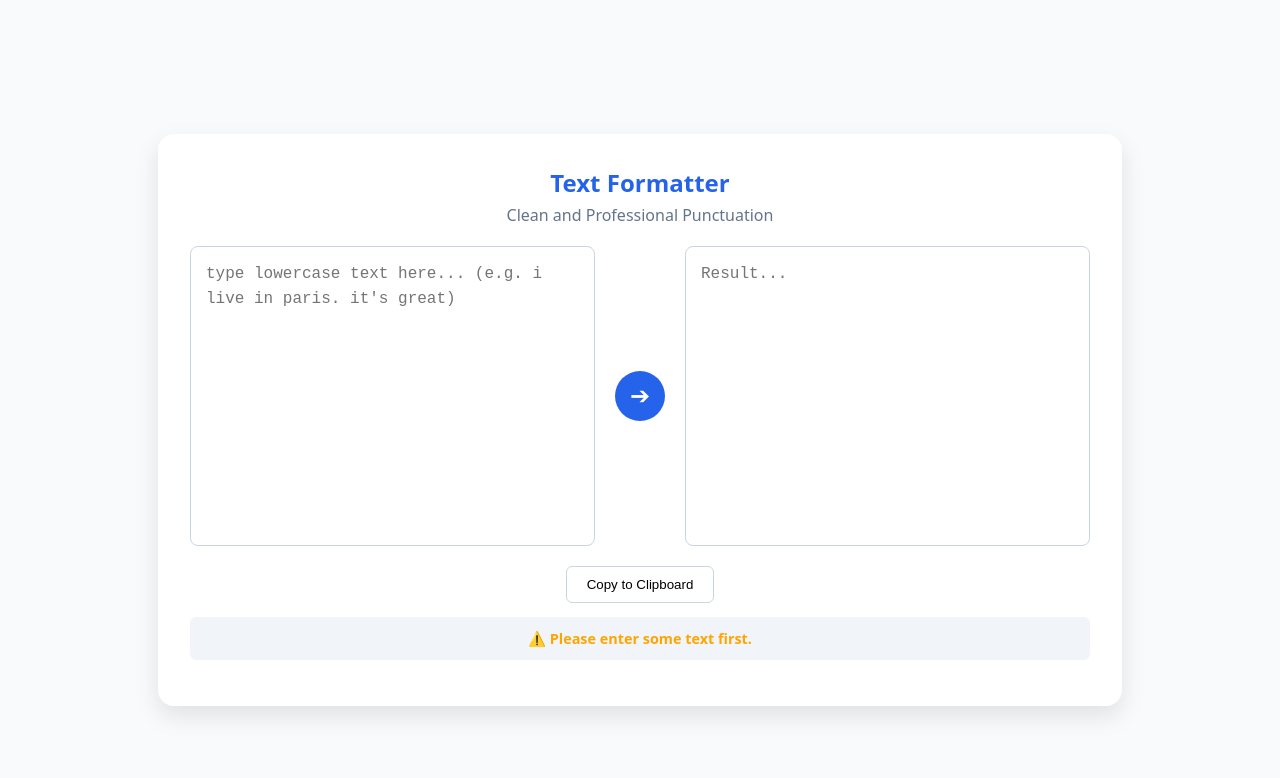
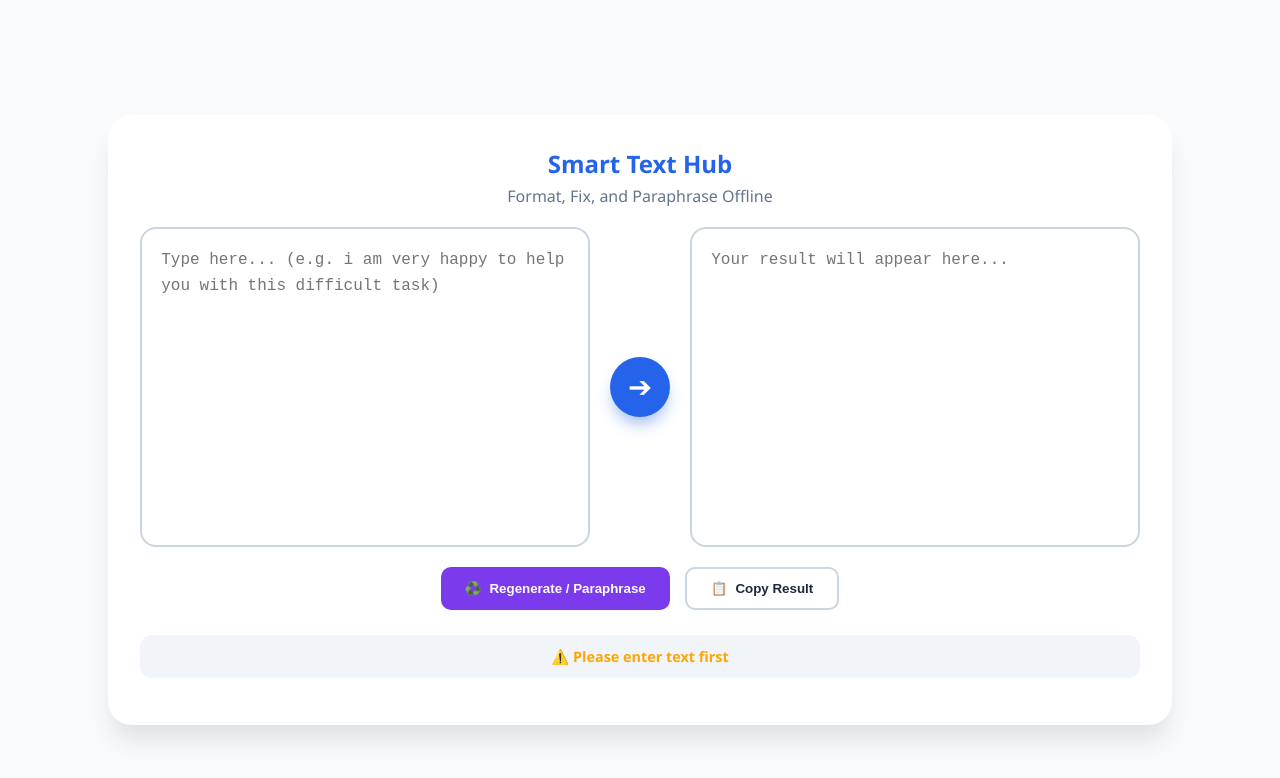
Before and after one commit to nyrajesh/calculator-app, a plain HTML site: page formatter.html in a window 1280 px wide. Both pictures are taken after a click on the button "Format & Fix". Drawn offline with Linux system fonts and the light colour scheme.

Commit message:
Update title and enhance styling in formatter.html

```diff
--- a/formatter.html
+++ b/formatter.html
@@ -3,17 +3,18 @@
 <head>
     <meta charset="UTF-8">
     <meta name="viewport" content="width=device-width, initial-scale=1.0">
-    <title>Smart Text Formatter</title>
+    <title>Smart Formatter & Paraphraser</title>
     <style>
         :root {
             --primary: #2563eb;
+            --secondary: #7c3aed;
             --bg: #f8fafc;
             --text: #1e293b;
             --border: #cbd5e1;
         }
 
         body {
-            font-family: system-ui, -apple-system, sans-serif;
+            font-family: 'Segoe UI', system-ui, -apple-system, sans-serif;
             background-color: var(--bg);
             color: var(--text);
             margin: 0;
@@ -26,11 +27,11 @@
 
         .container {
             width: 100%;
-            max-width: 900px;
+            max-width: 1000px;
             background: white;
             padding: 2rem;
-            border-radius: 1rem;
-            box-shadow: 0 10px 25px rgba(0,0,0,0.1);
+            border-radius: 1.5rem;
+            box-shadow: 0 20px 25px -5px rgba(0, 0, 0, 0.1);
         }
 
         .workspace {
@@ -43,58 +44,77 @@
 
         textarea {
             width: 100%;
-            height: 300px;
-            padding: 15px;
-            border: 1px solid var(--border);
-            border-radius: 8px;
+            height: 320px;
+            padding: 1.2rem;
+            border: 2px solid var(--border);
+            border-radius: 1rem;
             font-size: 1rem;
             line-height: 1.6;
             resize: none;
             box-sizing: border-box;
             outline: none;
+            transition: all 0.2s;
         }
 
-        textarea:focus { border-color: var(--primary); }
+        textarea:focus { border-color: var(--primary); background: #fff; box-shadow: 0 0 0 4px rgba(37, 99, 235, 0.1); }
 
+        /* The Generate Arrow */
         .btn-gen {
             background: var(--primary);
             color: white;
             border: none;
-            width: 50px;
-            height: 50px;
+            width: 60px;
+            height: 60px;
             border-radius: 50%;
             cursor: pointer;
-            font-size: 1.5rem;
+            font-size: 1.8rem;
             display: flex;
             align-items: center;
             justify-content: center;
+            transition: 0.3s cubic-bezier(0.175, 0.885, 0.32, 1.275);
+            box-shadow: 0 10px 15px -3px rgba(37, 99, 235, 0.4);
+        }
+
+        .btn-gen:hover { transform: scale(1.1) rotate(5deg); }
+        .btn-gen:active { transform: scale(0.9); }
+
+        .controls {
+            display: flex;
+            justify-content: center;
+            gap: 15px;
+            margin-top: 20px;
+        }
+
+        button.action-btn {
+            padding: 12px 24px;
+            border-radius: 10px;
+            border: none;
+            font-weight: 600;
+            cursor: pointer;
+            display: flex;
+            align-items: center;
+            gap: 8px;
             transition: 0.2s;
         }
 
-        .btn-gen:hover { transform: scale(1.1); background: #1d4ed8; }
+        .btn-paraphrase { background: var(--secondary); color: white; }
+        .btn-paraphrase:hover { background: #6d28d9; }
+
+        .btn-copy { background: white; border: 2px solid var(--border) !important; color: var(--text); }
+        .btn-copy:hover { background: #f1f5f9; }
 
         .status-bar {
+            margin-top: 25px;
             padding: 12px;
             background: #f1f5f9;
-            border-radius: 6px;
+            border-radius: 12px;
             text-align: center;
             font-size: 0.9rem;
             font-weight: 600;
             color: #475569;
         }
 
-        .controls { text-align: center; margin-top: 15px; }
-
-        .btn-copy {
-            padding: 10px 20px;
-            background: white;
-            border: 1px solid var(--border);
-            border-radius: 6px;
-            cursor: pointer;
-            font-weight: 500;
-        }
-
-        @media (max-width: 700px) {
+        @media (max-width: 800px) {
             .workspace { grid-template-columns: 1fr; }
             .btn-gen { transform: rotate(90deg); margin: 10px auto; }
         }
@@ -103,83 +123,118 @@
 <body>
 
 <div class="container">
-    <h2 style="text-align:center; margin:0; color: var(--primary);">Text Formatter</h2>
-    <p style="text-align:center; margin-top:5px; color:#64748b;">Clean and Professional Punctuation</p>
+    <h2 style="text-align:center; margin:0; color: var(--primary);">Smart Text Hub</h2>
+    <p style="text-align:center; color:#64748b; margin-top:5px;">Format, Fix, and Paraphrase Offline</p>
 
     <div class="workspace">
-        <textarea id="input" placeholder="type lowercase text here... (e.g. i live in paris. it's great)"></textarea>
+        <textarea id="input" placeholder="Type here... (e.g. i am very happy to help you with this difficult task)"></textarea>
 
-        <button id="btn" class="btn-gen" onclick="formatText()">➔</button>
+        <button id="btn" class="btn-gen" onclick="handleFormat()" title="Format & Fix">➔</button>
 
-        <textarea id="output" readonly placeholder="Result..."></textarea>
+        <textarea id="output" readonly placeholder="Your result will appear here..."></textarea>
     </div>
 
     <div class="controls">
-        <button class="btn-copy" onclick="copyText()">Copy to Clipboard</button>
+        <button class="action-btn btn-paraphrase" onclick="handleParaphrase()">
+            <span>♻️</span> Regenerate / Paraphrase
+        </button>
+        <button class="action-btn btn-copy" onclick="copyText()">
+            <span>📋</span> Copy Result
+        </button>
     </div>
 
-    <p class="status-bar" id="status">System Ready (Pure JS Mode)</p>
+    <p class="status-bar" id="status">System Ready</p>
 </div>
 
 <script>
-    function formatText() {
-        const input = document.getElementById('input').value;
+    // Local Synonym Dictionary for Offline Paraphrasing
+    const synonyms = {
+        "happy": ["delighted", "pleased", "glad", "joyful"],
+        "sad": ["unhappy", "sorrowful", "dejected"],
+        "good": ["excellent", "superb", "great", "positive"],
+        "bad": ["poor", "substandard", "unpleasant"],
+        "very": ["extremely", "exceptionally", "highly"],
+        "help": ["assist", "support", "aid"],
+        "difficult": ["challenging", "complex", "tough"],
+        "fast": ["quick", "rapid", "speedy"],
+        "small": ["tiny", "minimal", "compact"],
+        "big": ["large", "massive", "substantial"],
+        "start": ["begin", "commence", "initiate"],
+        "stop": ["cease", "terminate", "halt"],
+        "use": ["utilize", "employ"],
+        "change": ["modify", "alter", "adjust"]
+    };
+
+    function updateStatus(msg, color = "#475569") {
         const status = document.getElementById('status');
+        status.innerText = msg;
+        status.style.color = color;
+    }
 
-        if (!input.trim()) {
-            status.innerText = "⚠️ Please enter some text first.";
-            status.style.color = "orange";
-            return;
-        }
+    // CORE FUNCTION 1: CLEANING & FORMATTING
+    function handleFormat() {
+        let text = document.getElementById('input').value.trim();
+        if (!text) return updateStatus("⚠️ Please enter text first", "orange");
 
-        try {
-            let text = input;
+        // 1. Basic cleaning
+        text = text.replace(/\s+/g, ' ');
+        // 2. Capitalize first letter
+        text = text.charAt(0).toUpperCase() + text.slice(1);
+        // 3. Fix lowercase "i"
+        text = text.replace(/\bi\b/g, 'I');
+        // 4. Capitalize sentences
+        text = text.replace(/([.!?]\s+)([a-z])/g, (m, s, l) => s + l.toUpperCase());
+        // 5. Fix punctuation spacing
+        text = text.replace(/\s+([.,!?])/g, '$1');
+        // 6. Ensure ending period
+        if (!/[.!?]$/.test(text)) text += ".";
 
-            // 1. Fix double spaces and trim
-            text = text.replace(/\s+/g, ' ').trim();
+        document.getElementById('output').value = text;
+        updateStatus("✅ Text Formatted & Punctuation Fixed!", "green");
+    }
 
-            // 2. Capitalize the first letter of the entire block
-            text = text.charAt(0).toUpperCase() + text.slice(1);
+    // CORE FUNCTION 2: PARAPHRASING (Synonym Swapping)
+    function handleParaphrase() {
+        let text = document.getElementById('output').value || document.getElementById('input').value;
+        if (!text.trim()) return updateStatus("⚠️ No text found to paraphrase", "orange");
 
-            // 3. Capitalize the first letter of every sentence
-            // Looks for a period, exclamation, or question mark followed by a space and a letter
-            text = text.replace(/([.!?]\s+)([a-z])/g, function(match, separator, letter) {
-                return separator + letter.toUpperCase();
-            });
+        let words = text.split(' ');
+        let changedCount = 0;
 
-            // 4. Fix lowercase "i" (e.g., "i am" -> "I am")
-            // \bi\b ensures we only change the word "i", not the "i" inside "like"
-            text = text.replace(/\bi\b/g, 'I');
+        let newWords = words.map(word => {
+            // Clean word from punctuation for matching
+            let cleanWord = word.toLowerCase().replace(/[.,!?]/g, "");
+            let punctuation = word.slice(cleanWord.length);
 
-            // 5. Fix spacing around punctuation
-            text = text.replace(/\s+([.,!?])/g, '$1'); // "hello ." -> "hello."
+            if (synonyms[cleanWord]) {
+                let options = synonyms[cleanWord];
+                // Pick a random synonym from the list
+                let choice = options[Math.floor(Math.random() * options.length)];
+                changedCount++;
+                // Match original capitalization
+                if (word[0] === word[0].toUpperCase()) {
+                    choice = choice.charAt(0).toUpperCase() + choice.slice(1);
+                }
+                return choice + punctuation;
+            }
+            return word;
+        });
 
-            // 6. Ensure the text ends with a period if it doesn't have punctuation
-            if (!/[.!?]$/.test(text)) {
-                text += ".";
-            }
+        document.getElementById('output').value = newWords.join(' ');
 
-            document.getElementById('output').value = text;
-            status.innerText = "✅ Formatting Successful!";
-            status.style.color = "green";
-
-        } catch (error) {
-            status.innerText = "❌ Error: " + error.message;
-            status.style.color = "red";
+        if(changedCount > 0) {
+            updateStatus(`♻️ Paraphrased! Changed ${changedCount} words with synonyms.`, "#7c3aed");
+        } else {
+            updateStatus("ℹ️ Formatted, but no common words found to paraphrase.", "#2563eb");
         }
     }
 
     function copyText() {
         const output = document.getElementById('output').value;
-        const status = document.getElementById('status');
         if (!output) return;
-
         navigator.clipboard.writeText(output).then(() => {
-            status.innerText = "📋 Copied to clipboard!";
-            setTimeout(() => {
-                status.innerText = "System Ready (Pure JS Mode)";
-                status.style.color = "#475569";
-            }, 2000);
+            updateStatus("📋 Copied to clipboard!", "green");
+            setTimeout(() => updateStatus("System Ready"), 2000);
         });
     }
 </script>
```
